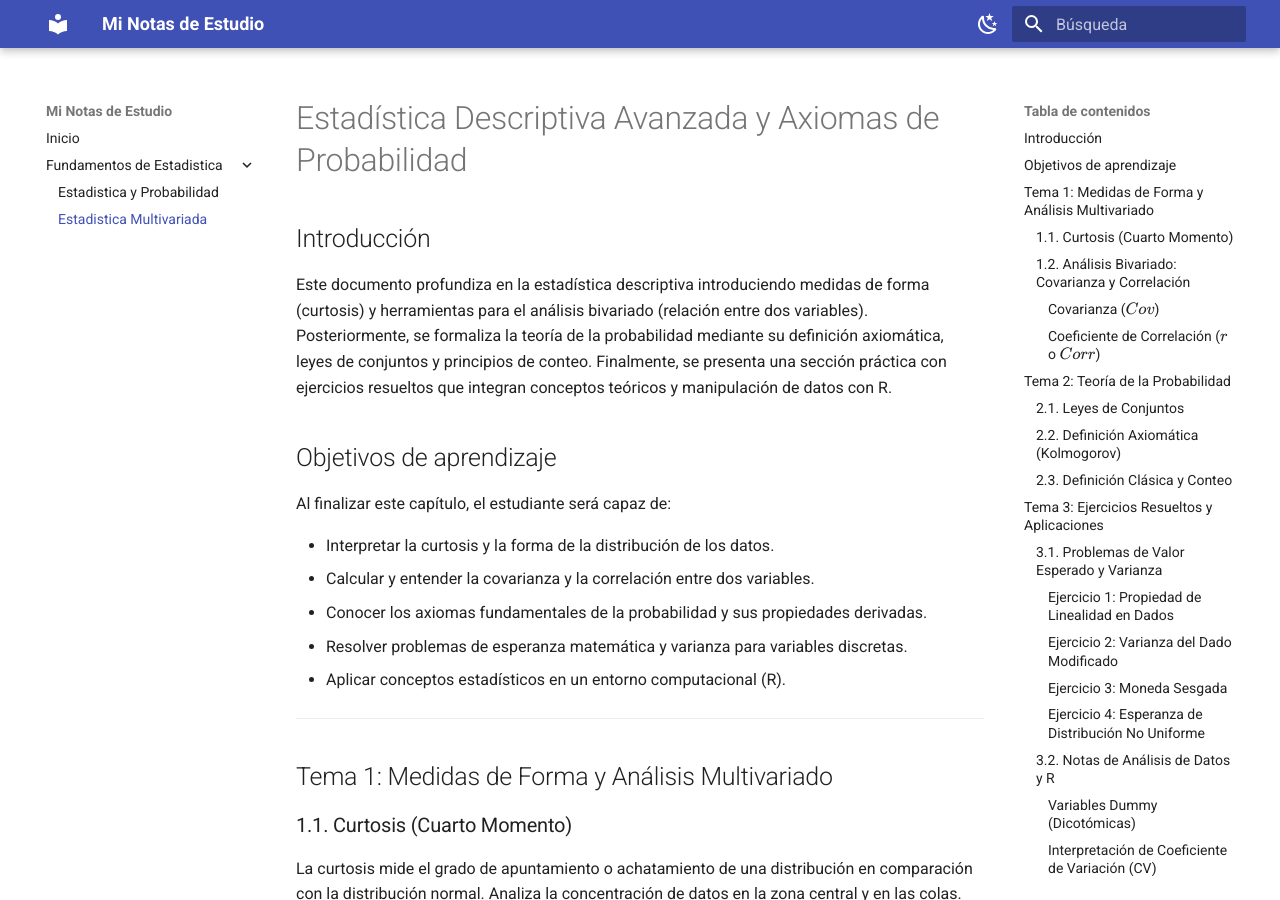
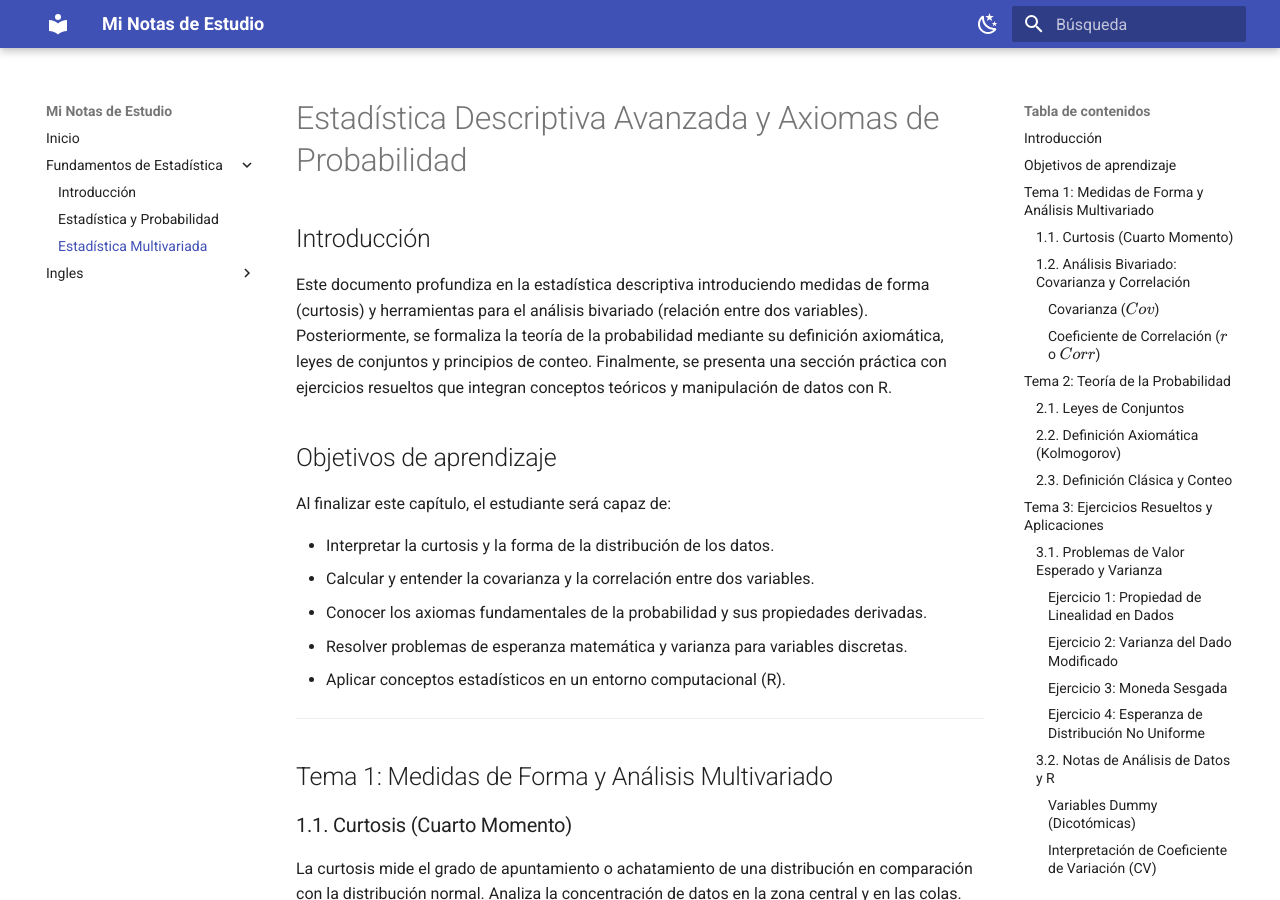
Before and after one commit to fidelysla/docs-project, an MkDocs documentation site: the page built from docs/estadistica/estadistica-multivariada-y-probabilidad.md, in a window 1280 px wide and 900 px high. Built offline with MkDocs 1.6.1 and Material for MkDocs 9.7.7, drawn with Linux system fonts in a browser that asks for light colours.

````diff
--- a/docs/estadistica-multivariada-y-probabilidad.md
+++ b/docs/estadistica/estadistica-multivariada-y-probabilidad.md
@@ -1,9 +1,11 @@
 # Estadística Descriptiva Avanzada y Axiomas de Probabilidad
 
 ## Introducción
+
 Este documento profundiza en la estadística descriptiva introduciendo medidas de forma (curtosis) y herramientas para el análisis bivariado (relación entre dos variables). Posteriormente, se formaliza la teoría de la probabilidad mediante su definición axiomática, leyes de conjuntos y principios de conteo. Finalmente, se presenta una sección práctica con ejercicios resueltos que integran conceptos teóricos y manipulación de datos con R.
 
 ## Objetivos de aprendizaje
+
 Al finalizar este capítulo, el estudiante será capaz de:
 
 - Interpretar la curtosis y la forma de la distribución de los datos.
@@ -17,6 +19,7 @@ Al finalizar este capítulo, el estudiante será capaz de:
 ## Tema 1: Medidas de Forma y Análisis Multivariado
 
 ### 1.1. Curtosis (Cuarto Momento)
+
 La curtosis mide el grado de apuntamiento o achatamiento de una distribución en comparación con la distribución normal. Analiza la concentración de datos en la zona central y en las colas.
 
 **Fórmula:**
@@ -25,16 +28,18 @@ $$ C = \frac{\sum_{i=1}^{n} (x_i - \bar{x})^4}{n\sigma^4} - 3 $$
 
 **Clasificación de distribuciones:**
 
-*   **Mesocúrtica ($C=0$):** Distribución normal estándar.
+- **Mesocúrtica ($C=0$):** Distribución normal estándar.
 
-*   **Leptocúrtica ($C>0$):** Más puntiaguda que la normal. Los datos están muy concentrados en la media y las colas son "pesadas" (mayor probabilidad de valores extremos).
+- **Leptocúrtica ($C>0$):** Más puntiaguda que la normal. Los datos están muy concentrados en la media y las colas son "pesadas" (mayor probabilidad de valores extremos).
 
-*   **Platicúrtica ($C<0$):** Más achatada que la normal. Los datos están más dispersos y las colas son "ligeras".
+- **Platicúrtica ($C<0$):** Más achatada que la normal. Los datos están más dispersos y las colas son "ligeras".
 
 ### 1.2. Análisis Bivariado: Covarianza y Correlación
+
 Mientras el análisis univariado describe una sola variable, el multivariado estudia la relación entre ellas (ej. relación entre edad y salarios).
 
 #### Covarianza ($Cov$)
+
 Mide la dirección de la relación lineal entre dos variables $X$ e $Y$.
 
 **Definición Teórica:**
@@ -42,9 +47,9 @@ $$ Cov(X, Y) = E[(X - \bar{X})(Y - \bar{Y})] $$
 
 **Propiedades:**
 
-1.  **Conmutatividad:** $Cov(X, Y) = Cov(Y, X)$.
+1. **Conmutatividad:** $Cov(X, Y) = Cov(Y, X)$.
 
-2.  **Relación con la Varianza:** La covarianza de una variable consigo misma es su varianza.
+2. **Relación con la Varianza:** La covarianza de una variable consigo misma es su varianza.
     $$ Cov(X, X) = \sigma^2 $$
 
 **Fórmula de Cálculo:**
@@ -71,15 +76,16 @@ $$ Cov(X,Y) = \frac{\sum xy}{n} - \bar{x}\bar{y} $$
 
 **Interpretación:**
 
-*   $Cov > 0$: Relación positiva (Si $X \uparrow \implies Y \uparrow$).
+- $Cov > 0$: Relación positiva (Si $X \uparrow \implies Y \uparrow$).
 
-*   $Cov < 0$: Relación negativa (Si $X \uparrow \implies Y \downarrow$).
+- $Cov < 0$: Relación negativa (Si $X \uparrow \implies Y \downarrow$).
 
-*   $Cov = 0$: No existe relación lineal.
+- $Cov = 0$: No existe relación lineal.
 
 **Limitación:** El valor depende de las unidades de medida, dificultando la comparación.
 
 #### Coeficiente de Correlación ($r$ o $Corr$)
+
 Es una medida estandarizada (sin unidades) que cuantifica la fuerza y dirección de la relación lineal. Rango: $[-1, 1]$.
 
 $$ Corr(X, Y) = \frac{Cov(X, Y)}{\sigma_x \sigma_y} $$
@@ -93,34 +99,37 @@ $$ Corr(X, Y) = \frac{E(XY) - E(X)E(Y)}{\sqrt{E(X^2) - [E(X)]^2} \sqrt{E(Y^2) -
 ## Tema 2: Teoría de la Probabilidad
 
 ### 2.1. Leyes de Conjuntos
+
 La probabilidad se fundamenta en la teoría de conjuntos.
 
-*   **Ley Conmutativa:** $A \cup B = B \cup A$  |  $A \cap B = B \cap A$
+- **Ley Conmutativa:** $A \cup B = B \cup A$  |  $A \cap B = B \cap A$
 
-*   **Ley Asociativa:** $A \cup (B \cup C) = (A \cup B) \cup C$
+- **Ley Asociativa:** $A \cup (B \cup C) = (A \cup B) \cup C$
 
-*   **Ley Distributiva:** $(A \cup B) \cap C = (A \cap C) \cup (B \cap C)$
+- **Ley Distributiva:** $(A \cup B) \cap C = (A \cap C) \cup (B \cap C)$
 
 ### 2.2. Definición Axiomática (Kolmogorov)
+
 Una medida de probabilidad $P$ sobre un espacio muestral $\Omega$ debe cumplir tres axiomas:
 
-1.  **No negatividad:** Para cualquier evento $A$, $P(A) \geq 0$.
-2.  **Certidumbre:** La probabilidad del espacio muestral es 1 ($P(\Omega) = 1$).
-3.  **Aditividad:** Si $A_1, A_2, \dots$ son eventos disjuntos ($A_i \cap A_j = \emptyset$), entonces:
+1. **No negatividad:** Para cualquier evento $A$, $P(A) \geq 0$.
+2. **Certidumbre:** La probabilidad del espacio muestral es 1 ($P(\Omega) = 1$).
+3. **Aditividad:** Si $A_1, A_2, \dots$ son eventos disjuntos ($A_i \cap A_j = \emptyset$), entonces:
 
     $$ P(A_1 \cup A_2) = P(A_1) + P(A_2) $$
 
 **Propiedades derivadas:**
 
-*   **Complemento:** $P(A^c) = 1 - P(A)$.
+- **Complemento:** $P(A^c) = 1 - P(A)$.
 
-*   **Evento Imposible:** $P(\emptyset) = 0$.
+- **Evento Imposible:** $P(\emptyset) = 0$.
 
-*   **Subconjunto:** Si $A \subset B \implies P(A) \leq P(B)$.
+- **Subconjunto:** Si $A \subset B \implies P(A) \leq P(B)$.
 
-*   **Regla de la Suma (General):** $P(A \cup B) = P(A) + P(B) - P(A \cap B)$.
+- **Regla de la Suma (General):** $P(A \cup B) = P(A) + P(B) - P(A \cap B)$.
 
 ### 2.3. Definición Clásica y Conteo
+
 Para espacios muestrales finitos y equiprobables:
 
 $$ P(A) = \frac{\#A}{\#\Omega} = \frac{\text{Casos Favorables}}{\text{Casos Totales}} $$
@@ -133,11 +142,11 @@ $$ \#\Omega = n_1 \times n_2 \times \dots \times n_k $$
 
 **Ejemplos de cálculo de espacio muestral:**
 
-*   **Monedas:** Lanzar $k$ monedas genera $2^k$ resultados. (Ej. 5 monedas $\rightarrow 32$ resultados).
+- **Monedas:** Lanzar $k$ monedas genera $2^k$ resultados. (Ej. 5 monedas $\rightarrow 32$ resultados).
 
-*   **Dados:** Lanzar 2 dados genera $6 \times 6 = 36$ resultados.
+- **Dados:** Lanzar 2 dados genera $6 \times 6 = 36$ resultados.
 
-*   **Combinado:** 5 dados y 10 monedas.
+- **Combinado:** 5 dados y 10 monedas.
 
     $$ \#\Omega = 6^5 \times 2^{10} = 7,962,624 \text{ resultados posibles} $$
 
@@ -203,9 +212,9 @@ $$ E(X) = \frac{2 + 6 + 12 + 10 + 6}{9} = \frac{36}{9} = 4 $$
 
 Para incluir una variable categórica en un modelo de regresión:
 
-*   Si la variable tiene $m$ categorías, se deben construir **$m-1$ variables dummy** (binarias).
+- Si la variable tiene $m$ categorías, se deben construir **$m-1$ variables dummy** (binarias).
 
-*   Esto evita la multicolinealidad perfecta (trampa de la variable dummy).
+- Esto evita la multicolinealidad perfecta (trampa de la variable dummy).
 
 #### Interpretación de Coeficiente de Variación (CV)
 
@@ -216,12 +225,14 @@ Si en un conjunto de datos (ej. distrito Surquillo) se tiene un CV mayor al prom
 !!! warning "Requisito de Datos"
     Los siguientes códigos asumen la existencia de un DataFrame llamado `bdata`.
 
-1.  **Promedio agrupado:** Calcular la media de `superficie` por `Año`.
-    ```r
+1. **Promedio agrupado:** Calcular la media de `superficie` por `Año`.
+
+```r
     aggregate(bdata$superficie, by = list(bdata$Año), FUN = mean)
-    ```
+```
 
-2.  **Filtrado y cálculo específico:** Promedio de precios en "Miraflores" año 2010.
+2. **Filtrado y cálculo específico:** Promedio de precios en "Miraflores" año 2010.
+
     ```r
     # Filtra filas donde Distrito es Miraflores Y Año es 2010
     # Selecciona la columna 5 (Precio)
@@ -231,6 +242,7 @@ Si en un conjunto de datos (ej. distrito Surquillo) se tiene un CV mayor al prom
 ---
 
 ## Observaciones y notas
+
 - **Corrección en Ejercicio 3:** El apunte original sugería un resultado de 0.29 para la varianza de la moneda. El cálculo correcto es $0.1875$ (o $3/16$).
 - **Variables categóricas:** Aunque en bases de datos pueden aparecer como `string` o `byte`, para el análisis cuantitativo deben transformarse a variables numéricas o dummies.
 - **Interpretación de Asimetría:** Si la asimetría es positiva (ej. 3.316) y la curtosis es alta (ej. 27), la distribución es asimétrica a la derecha y leptocúrtica (picos altos, colas pesadas).
--- a/mkdocs.yml
+++ b/mkdocs.yml
@@ -24,9 +24,14 @@ theme:
 
 nav:
   - Inicio: index.md
-  - Fundamentos de Estadistica:
-      - Estadistica y Probabilidad: fundamentos-estadistica-probabilidad.md
-      - Estadistica Multivariada: estadistica-multivariada-y-probabilidad.md
+  - Fundamentos de Estadística:
+      - Introducción: estadistica/index.md
+      - Estadística y Probabilidad: estadistica/fundamentos-estadistica-probabilidad.md
+      - Estadística Multivariada: estadistica/estadistica-multivariada-y-probabilidad.md
+  - Ingles:
+      - Introducción: ingles/index.md
+      - Gramática: ingles/gramatica.md
+      - Vocabulario: ingles/vocabulario.md
 
 markdown_extensions:
   - admonition
````
Also changed, not shown: other parts of docs/estadistica/estadistica-multivariada-y-probabilidad.md (+11 -11 lines), README.md (+2 -0 lines), docs/estadistica/fundamentos-estadistica-probabilidad.md (renamed from docs/fundamentos-estadistica-probabilidad.md, +8 -3 lines), docs/estadistica/index.md (added, +6 -0 lines), docs/index.md (+7 -6 lines), docs/ingles/gramatica.md (added, +21 -0 lines), docs/ingles/index.md (added), docs/ingles/vocabulario.md (added).
